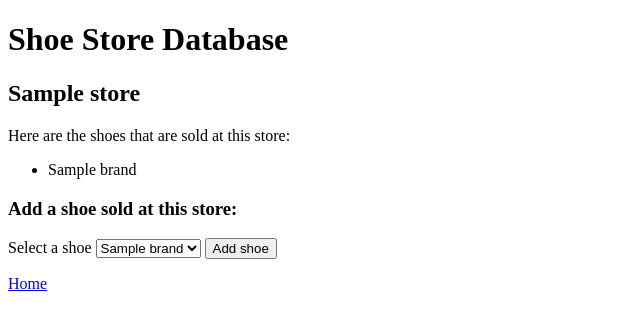
After one commit to jkiyabu/shoes, a PHP site: template views/store.html.twig in a window 1280 px wide. The commit adds this page. Shown: the top 330 px of the page, without its empty margins (0-640 px from the left). Run offline with PHP 8.4, Linux system fonts and the light colour scheme; the template is opened without the code that fills it: most values are stand-ins (such as "Sample title", 1, 10 or a date in 2020); some libraries are stand-ins or nearby versions.

Commit message:
add ability to add shoe brands to a store

```diff
--- a/views/brand.html.twig
+++ b/views/brand.html.twig
@@ -1,7 +1,7 @@
 {% extends 'index.html.twig' %}
 
 {% block content %}
-    <h1>{{ brand.getName }}</h1>
+    <h2>{{ brand.getName }}</h2>
 
     {% if stores is not empty %}
         <p>Here are the stores that sell this shoe: </p>
--- /dev/null
+++ b/views/store.html.twig
@@ -0,0 +1,29 @@
+{% extends 'index.html.twig' %}
+
+{% block content %}
+    <h2>{{ store.getName }}</h2>
+
+    {% if brands is not empty %}
+        <p>Here are the shoes that are sold at this store: </p>
+        <ul>
+            {% for brand in brands %}
+                <li>{{ brand.getName }}</li>
+            {% endfor %}
+        </ul>
+    {% endif %}
+
+    <h3>Add a shoe sold at this store: </h3>
+
+    <form action='/add_brand' method='post'>
+        <input id='store_id' type=hidden name='store_id' value='{{ store.getId }}'>
+        <label for='brand_id'>Select a shoe</label>
+        <select id'brand_id' name='brand_id' type='text'>
+            {% for brand in all_brands %}
+                <option value='{{ brand.getId }}'> {{ brand.getName }}</option>
+            {% endfor %}
+        </select>
+        <button type='submit'>Add shoe</button>
+    </form>
+
+    <p><a href='/'>Home</a></p>
+{% endblock %}
```
Also changed, not shown: app/app.php (+12 -0 lines).
